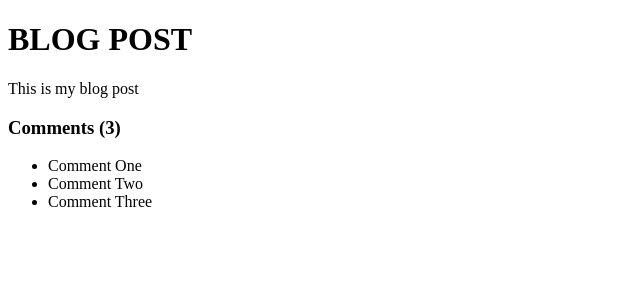
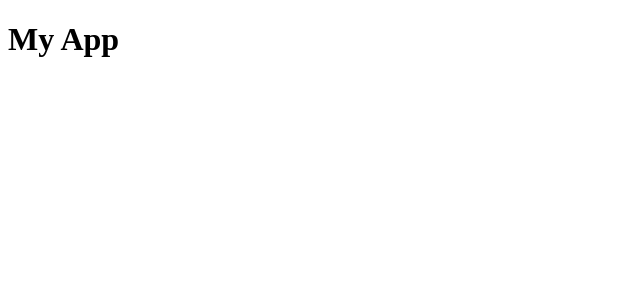
Before and after one commit to donaldo74/feedback-app, a React (Create React App) app: page / in a window 1280 px wide. Shown: the top 300 px of the page, without its empty margins (0-640 px from the left). Built offline with nearby package versions, Linux system fonts and the light colour scheme.

Commit message:
Conditionals

```diff
--- a/src/App.js
+++ b/src/App.js
@@ -1,26 +1,8 @@
 function App () {
-  const title = 'Blog Post'
-  const body = 'This is my blog post'
-  const comments = [
-    {id: 1, text: 'Comment One'},
-    {id: 2, text: 'Comment Two'},
-    {id: 3, text: 'Comment Three'},
-  ]
-
   return (
-    <>
-      <h1>{title.toUpperCase()}</h1>
-     <p>{body}</p>
-     <div className="comments">
-      <h3>Comments ({comments.length})</h3>
-      <ul>
-        {comments.map((comment, index) =>(
-          <li key={index}>{comment.text}</li>
-        ))}
-      </ul>
-     </div>
-    </>
-
+    <div className="container">
+      <h1>My App</h1>
+    </div>
   )
 }
 
```
